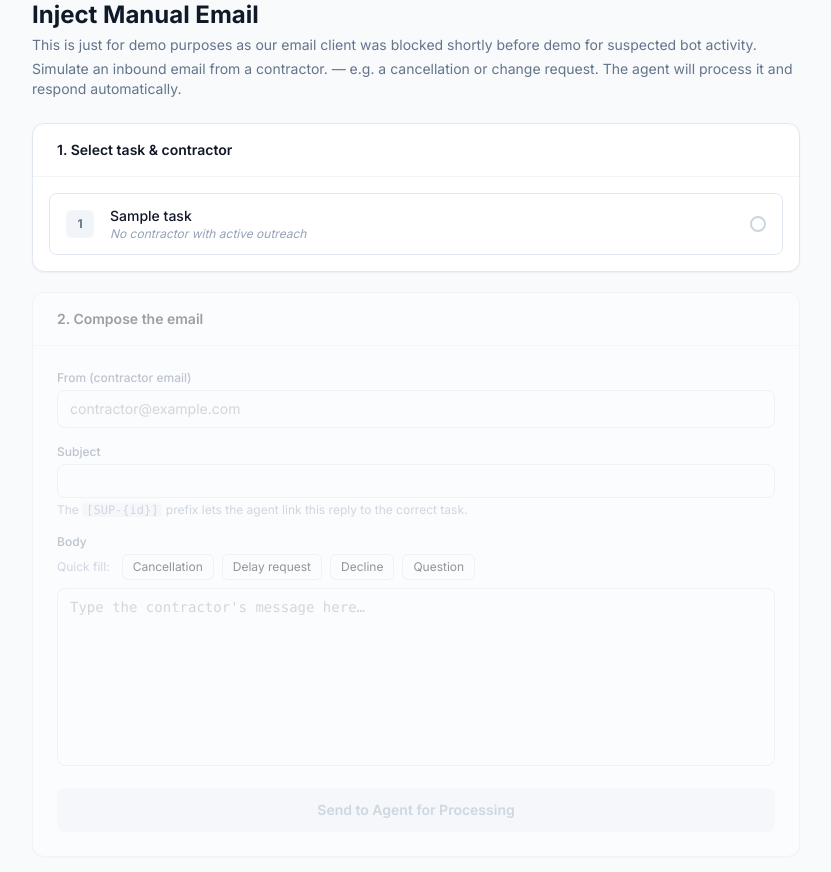
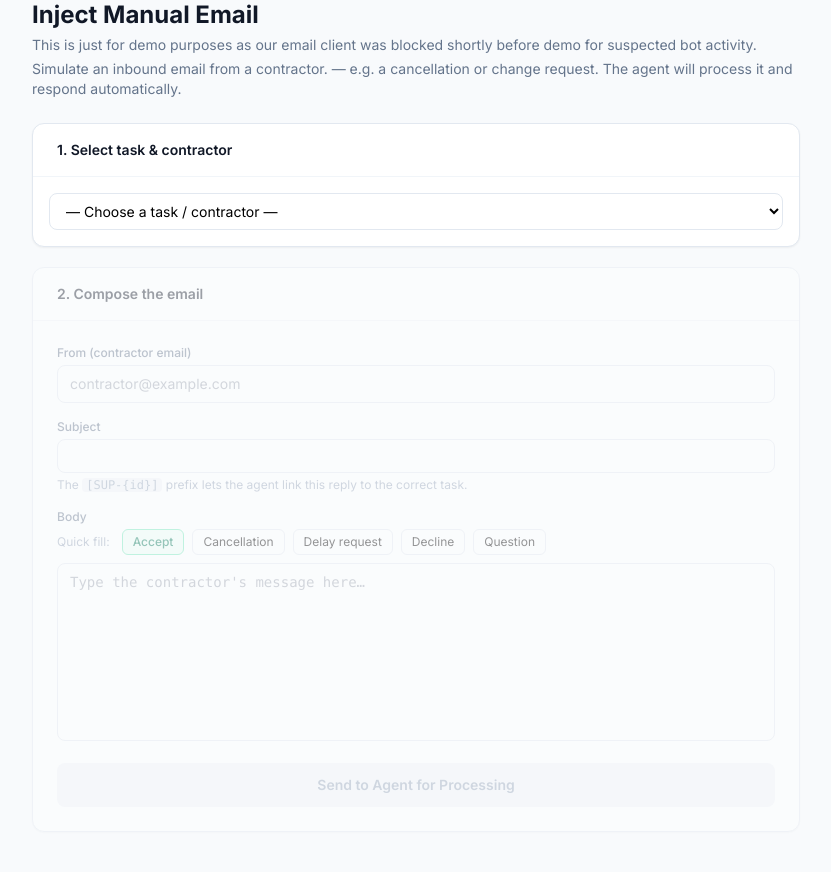
Before and after one commit to deesmithy/ai-hackathon, a FastAPI app: page /projects/1/inject-email in a window 1280 px wide. Shown: the part 138-1010 px from the top of the page, without its empty margins (224-1055 px from the left). Run offline with FastAPI, Linux system fonts and the light colour scheme; tables that the repository leaves empty hold one stand-in row (values such as "Sample post"); some libraries are stand-ins or nearby versions.

Commit message:
Improve inject email UI: dropdown selector + Accept template
- Replace the scrollable card list with a compact <select> dropdown for task/contractor selection
- Add 'Accept' as the first (highlighted) quick-fill template so users can simulate a contractor accepting a subtask with one click

```diff
--- a/templates/inject_email.html
+++ b/templates/inject_email.html
@@ -37,6 +37,7 @@ const TASK_CONTRACTORS = [
     fillTemplate(tpl) {
         const name = this.selected ? this.selected.contractor_name : 'Contractor';
         const templates = {
+            accept: 'Hi,\n\nI am happy to accept this job. The dates and scope work for me — looking forward to it.\n\nBest,\n' + name,
             cancel: 'Hi,\n\nUnfortunately I need to cancel. I have taken on another project that conflicts with this timeline and I am no longer available.\n\nSorry for the inconvenience.\n\nBest,\n' + name,
             delay: 'Hi,\n\nI need to push my start date back by two weeks due to a delay on my current job. I can now start on the dates we discussed plus 14 days. Please let me know if that works.\n\nThanks,\n' + name,
             decline: 'Hi,\n\nI have a conflict on the scheduled dates and cannot make it work. I will need to decline this job.\n\nApologies,\n' + name,
@@ -92,30 +93,23 @@ const TASK_CONTRACTORS = [
             <div class="px-6 py-4 border-b border-surface-100">
                 <h2 class="text-sm font-semibold text-gray-900">1. Select task &amp; contractor</h2>
             </div>
-            <div class="p-4 grid gap-2">
-                {% for tc in task_contractors %}
-                <button
-                    @click="selectTask({{ loop.index0 }})"
-                    class="w-full text-left flex items-center gap-4 px-4 py-3 rounded-lg border transition-colors"
-                    :class="selectedIdx === {{ loop.index0 }} ? 'border-brand-400 bg-brand-50' : 'border-surface-200 hover:border-surface-300 hover:bg-surface-50'"
-                >
-                    <span class="flex-shrink-0 w-7 h-7 rounded-md bg-surface-100 flex items-center justify-center text-xs font-bold text-surface-500">{{ tc.task.sequence_order }}</span>
-                    <div class="min-w-0 flex-1">
-                        <p class="text-sm font-medium text-gray-900 truncate">{{ tc.task.name }}</p>
-                        <p class="text-xs text-surface-400">
-                            {% if tc.contractor %}
-                                {{ tc.contractor.name }} &mdash; {{ tc.contractor.email }}
-                            {% else %}
-                                <span class="italic">No contractor with active outreach</span>
-                            {% endif %}
-                        </p>
-                    </div>
-                    <span class="flex-shrink-0 w-4 h-4 rounded-full border-2 transition-colors"
-                        :class="selectedIdx === {{ loop.index0 }} ? 'border-brand-500 bg-brand-500' : 'border-surface-300'"></span>
-                </button>
+            <div class="p-4">
+                {% if task_contractors %}
+                <select
+                    @change="if ($event.target.value !== '') selectTask(parseInt($event.target.value))"
+                    class="w-full px-3 py-2 text-sm rounded-lg border border-surface-200 focus:outline-none focus:ring-2 focus:ring-brand-400 focus:border-transparent bg-white">
+                    <option value="">— Choose a task / contractor —</option>
+                    {% for tc in task_contractors %}
+                    <option value="{{ loop.index0 }}">
+                        #{{ tc.task.sequence_order }} {{ tc.task.name }}{% if tc.contractor %} — {{ tc.contractor.name }}{% endif %}
+                    </option>
+                    {% endfor %}
+                </select>
+                <p x-show="selectedIdx !== null" x-cloak class="text-xs text-surface-400 mt-2 px-1"
+                   x-text="selected ? selected.contractor_email : ''"></p>
                 {% else %}
-                <p class="text-sm text-surface-400 px-4 py-3">No tasks with active outreach found on this project.</p>
-                {% endfor %}
+                <p class="text-sm text-surface-400 px-1 py-1">No tasks with active outreach found on this project.</p>
+                {% endif %}
             </div>
         </div>
 
@@ -142,6 +136,10 @@ const TASK_CONTRACTORS = [
                     <label class="block text-xs font-medium text-surface-500 mb-1">Body</label>
                     <div class="flex flex-wrap gap-2 mb-2">
                         <span class="text-xs text-surface-400 self-center mr-1">Quick fill:</span>
+                        <button type="button" @click="fillTemplate('accept')"
+                            class="text-xs px-2.5 py-1 rounded-md border border-emerald-300 bg-emerald-50 text-emerald-700 hover:bg-emerald-100 transition-colors font-medium">
+                            Accept
+                        </button>
                         <button type="button" @click="fillTemplate('cancel')"
                             class="text-xs px-2.5 py-1 rounded-md border border-surface-200 hover:border-orange-300 hover:bg-orange-50 hover:text-orange-700 transition-colors">
                             Cancellation
```
